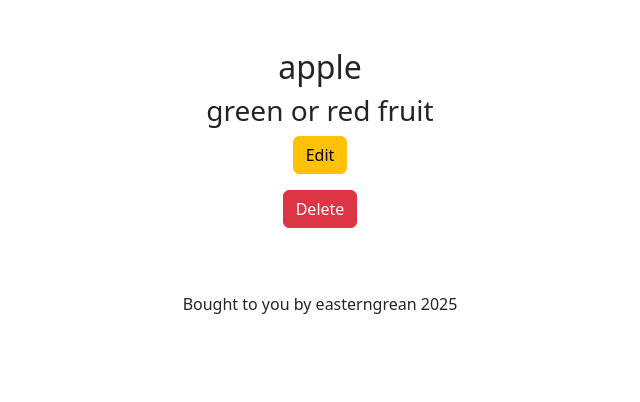
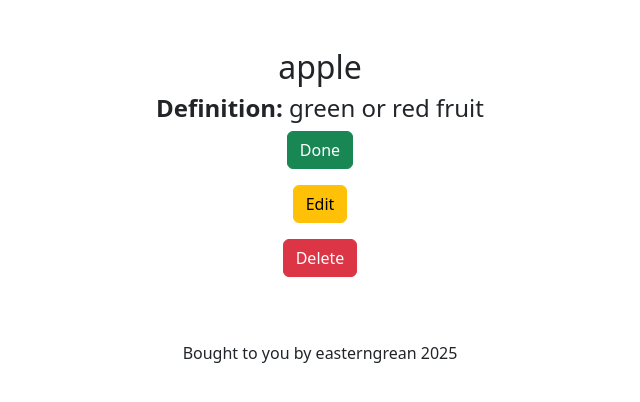
Before and after one commit to Neil-Stead/wordgrowth, a Flask app: page /word_view/1 in a window 1280 px wide. Shown: the part 76-478 px from the top of the page, without its empty margins (320-960 px from the left). Run offline with Flask 3, Linux system fonts and the light colour scheme; a user stored in the database is signed in; data comes from the database, SQL or seed files in the repository.

Commit message:
feat: add a done button to word view

```diff
--- a/app.py
+++ b/app.py
@@ -250,6 +250,9 @@ def word_view(word_id):
     if request.method == "POST":
         action = request.form.get("action")
 
+        if action == "done":
+            return redirect("/")
+
         if action == "edit":
             return redirect(url_for("word_edit", word_id=word_id))
 
--- a/templates/word_view.html
+++ b/templates/word_view.html
@@ -6,7 +6,7 @@
             <h2>{{ word["word"] }}</h2>
         </div>
         <div>
-            <h3>{{ word["definition"] }}</h3>
+            <h4><strong>Definition:</strong> {{ word["definition"] }}</h3>
         </div>
         <div>
             {% if word["notes"] %}
@@ -29,6 +29,11 @@
         <div>
             <div class="mb-3">
                 <form action="{{ url_for('word_view', word_id=word['id']) }}" method="post">
+                <button class="btn btn-success" name="action" value="done" type="submit">Done</button>
+                </form>
+            </div>
+            <div class="mb-3">
+                <form action="{{ url_for('word_view', word_id=word['id']) }}" method="post">
                 <button class="btn btn-warning" name="action" value="edit" type="submit">Edit</button>
                 </form>
             </div>
```
Also changed, not shown: 1 other file.
